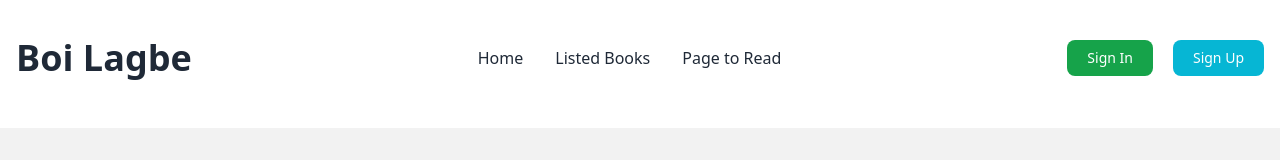
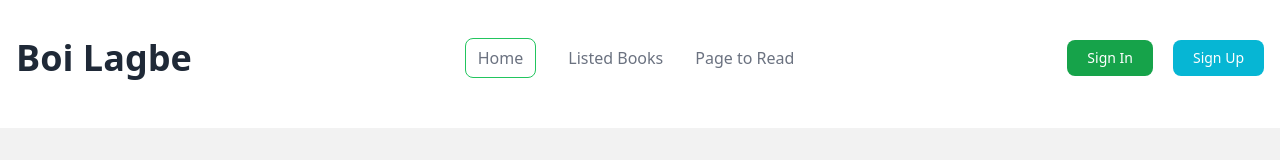
Before and after one commit to Torabarnob203311003/Boi-Lagbe, a React (Vite) app: page / in a window 1280 px wide. Shown: the top 160 px of the page. Built offline with nearby package versions, Linux system fonts and the light colour scheme.

Commit message:
all good

```diff
--- a/src/Components/Layout/Navbar/Navbar.jsx
+++ b/src/Components/Layout/Navbar/Navbar.jsx
@@ -1,5 +1,5 @@
 import React from 'react';
-import { Link, NavLink } from 'react-router-dom';
+import { NavLink } from 'react-router-dom';
 import { FaUserCircle } from 'react-icons/fa'; // Import user profile icon
 
 function Navbar() {
@@ -14,13 +14,21 @@ function Navbar() {
         <div className='lg:mt-7 md:mt-7 mt-5'>
             <nav className="bg-white border-gray-200 py-2.5 dark:bg-gray-900">
                 <div className="flex flex-wrap items-center justify-between max-w-screen-2xl px-4 mx-auto">
-                    <NavLink to="/" className="self-center text-2xl lg:text-4xl font-extrabold whitespace-nowrap dark:text-white">Boi Lagbe</NavLink>
+                    <NavLink to="/" className="self-center text-2xl lg:text-4xl font-extrabold whitespace-nowrap dark:text-white">
+                        Boi Lagbe
+                    </NavLink>
 
                     <div className="flex items-center lg:order-2">
                         {isAuthenticated ? (
                             <>
                                 {/* Profile Icon */}
-                                <NavLink to="/" className="text-gray-500 hover:text-green-600 text-3xl mr-4">
+                                <NavLink
+                                    to="/"
+                                    className=
+
+                                             "text-gray-500 hover:text-green-600 text-3xl mr-4"
+
+                                >
                                     <FaUserCircle size={35} />
                                 </NavLink>
 
@@ -48,9 +56,42 @@ function Navbar() {
                     {/* Navigation Menu */}
                     <div className="items-center justify-between w-full lg:flex lg:w-auto lg:order-1">
                         <ul className="flex flex-col mt-4 font-medium lg:flex-row lg:space-x-8 lg:mt-0">
-                            <li><NavLink to="/" className="nav-link">Home</NavLink></li>
-                            <li><NavLink to="/listedBooks" className="nav-link">Listed Books</NavLink></li>
-                            <li><NavLink to="/readbooks" className="nav-link">Page to Read</NavLink></li>
+                            <li>
+                                <NavLink
+                                    to="/"
+                                    className={({ isActive }) =>
+                                        isActive
+                                            ? "border border-green-500 text-gray-500 px-3 py-2 rounded-lg"
+                                            : "text-gray-500 hover:text-green-600"
+                                    }
+                                >
+                                    Home
+                                </NavLink>
+                            </li>
+                            <li>
+                                <NavLink
+                                    to="/listedBooks"
+                                    className={({ isActive }) =>
+                                        isActive
+                                            ? "border border-green-500 text-gray-500 px-3 py-2 rounded-lg"
+                                            : "text-gray-500 hover:text-green-600"
+                                    }
+                                >
+                                    Listed Books
+                                </NavLink>
+                            </li>
+                            <li>
+                                <NavLink
+                                    to="/readbooks"
+                                    className={({ isActive }) =>
+                                        isActive
+                                            ? "border border-green-500 text-gray-500 px-3 py-2 rounded-lg"
+                                            : "text-gray-500 hover:text-green-600"
+                                    }
+                                >
+                                    Page to Read
+                                </NavLink>
+                            </li>
                         </ul>
                     </div>
                 </div>
```
